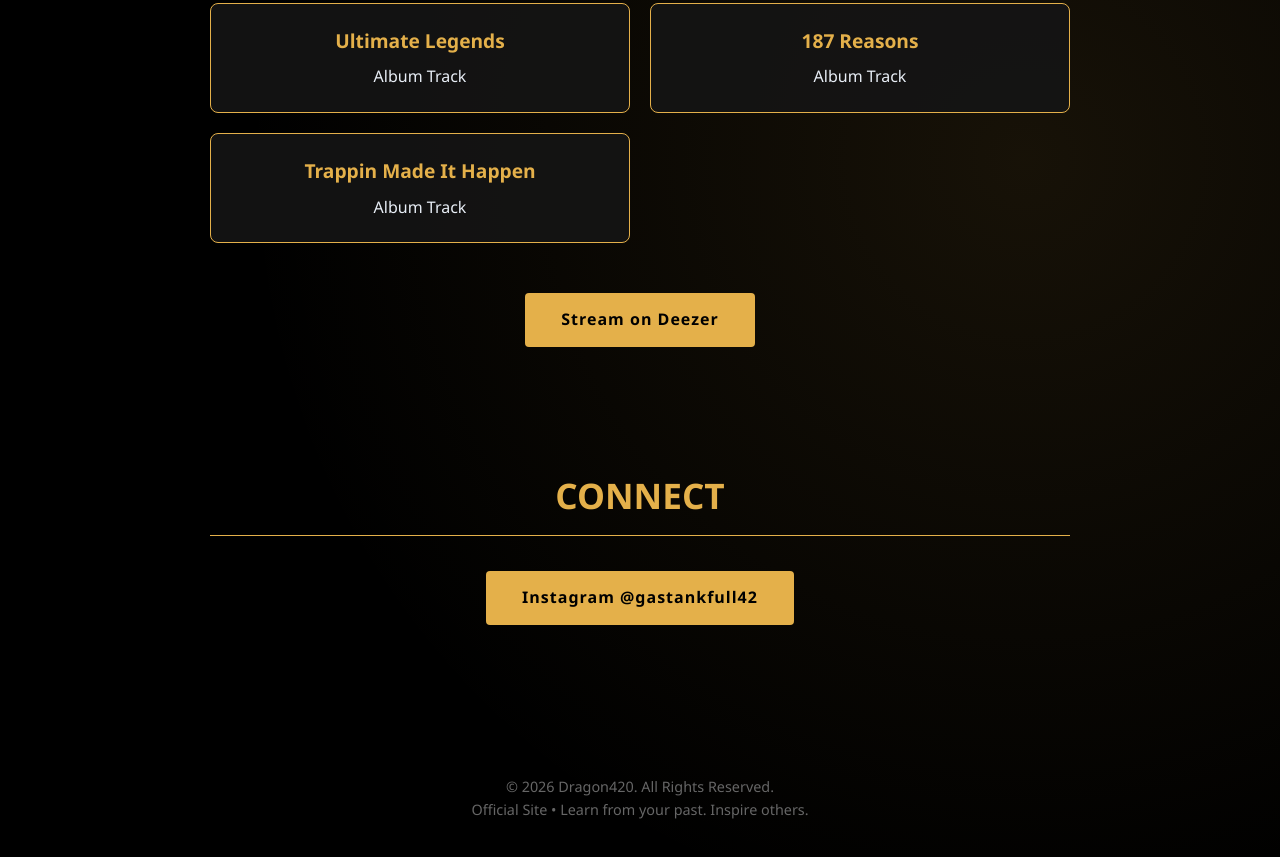
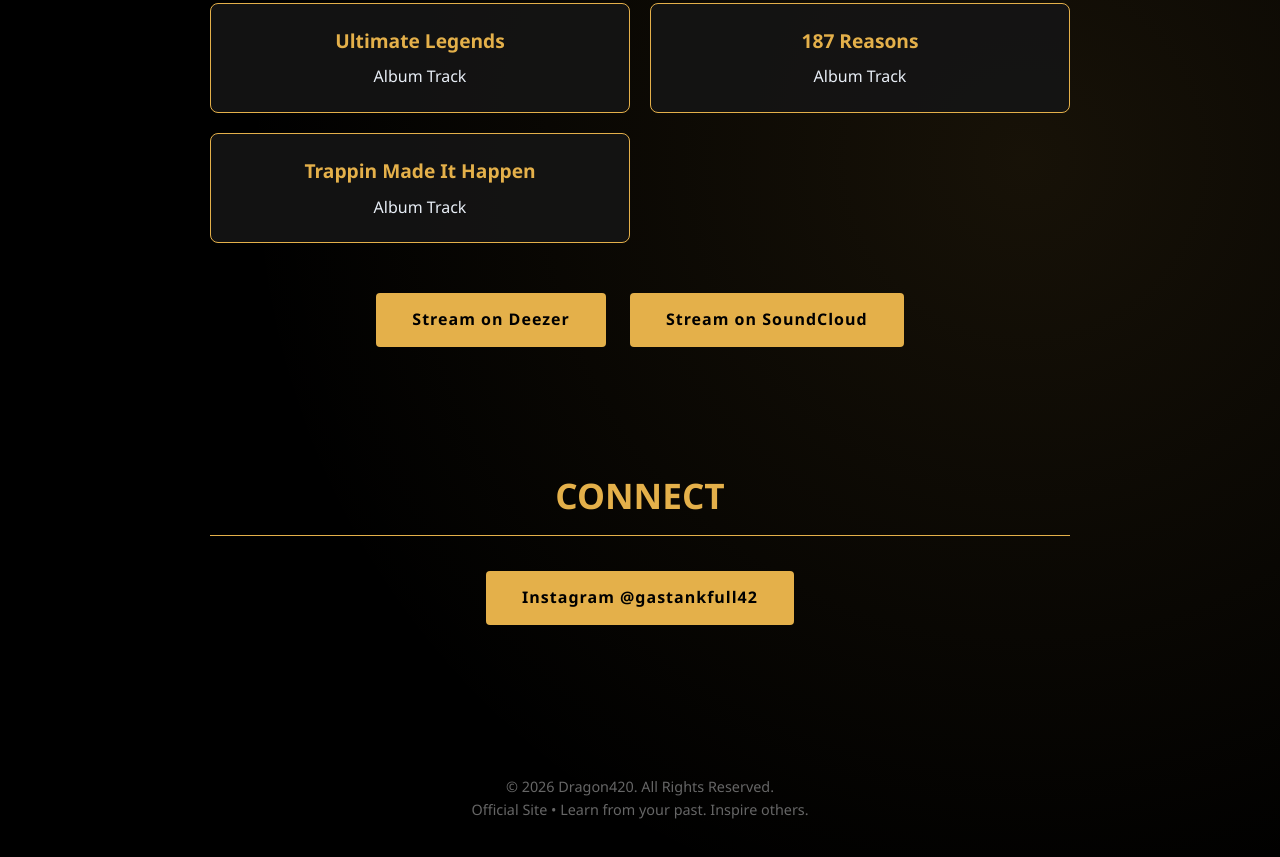
Before and after one commit to onehandcatch888-ai/dragon420, a plain HTML site: page index.html in a window 1280 px wide. Shown: the part 1502-2359 px from the top of the page. Drawn offline with Linux system fonts and the light colour scheme.

Commit message:
Add SoundCloud link to music section

```diff
--- a/index.html
+++ b/index.html
@@ -184,6 +184,7 @@
       </div>
       <div class="links">
         <a href="https://www.deezer.com/en/artist/218917755" target="_blank">Stream on Deezer</a>
+        <a href="https://on.soundcloud.com/Ix7IsMbsaIRaz4y9RN" target="_blank">Stream on SoundCloud</a>
       </div>
     </section>
 
```
